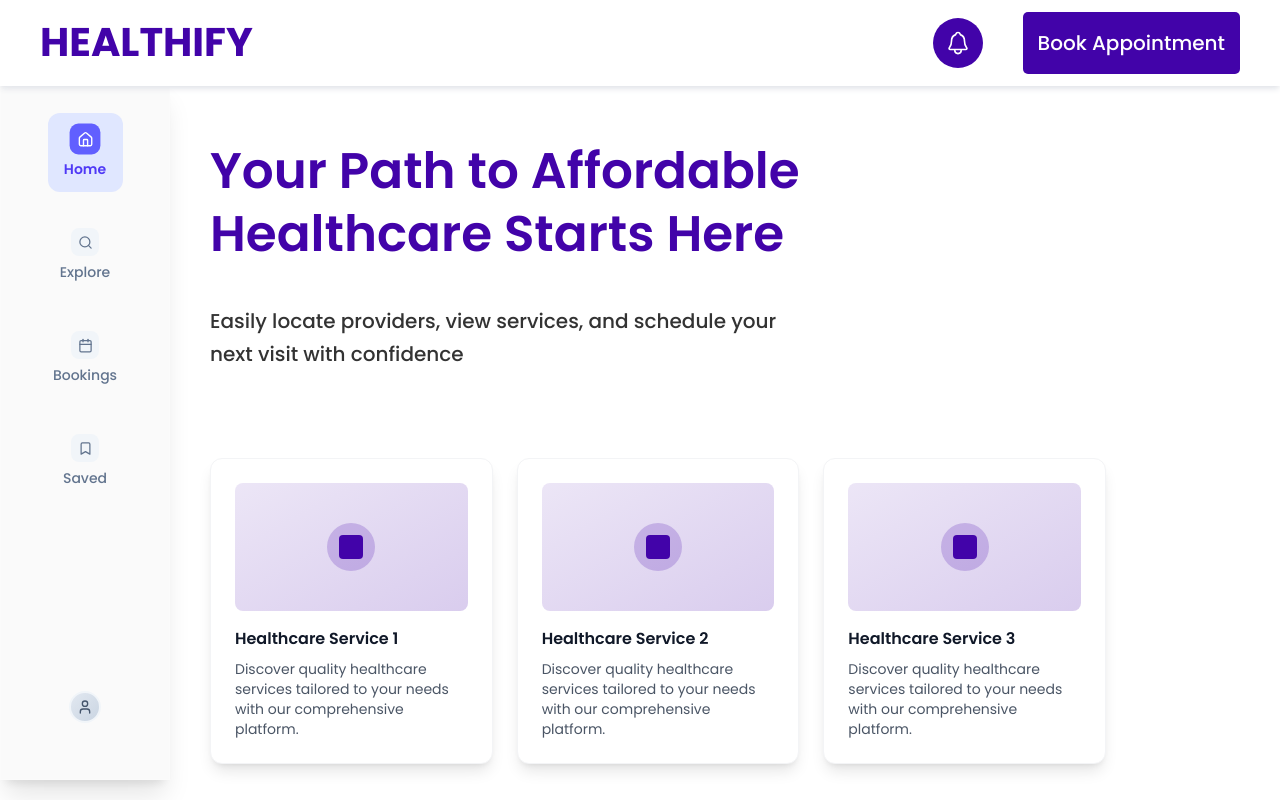
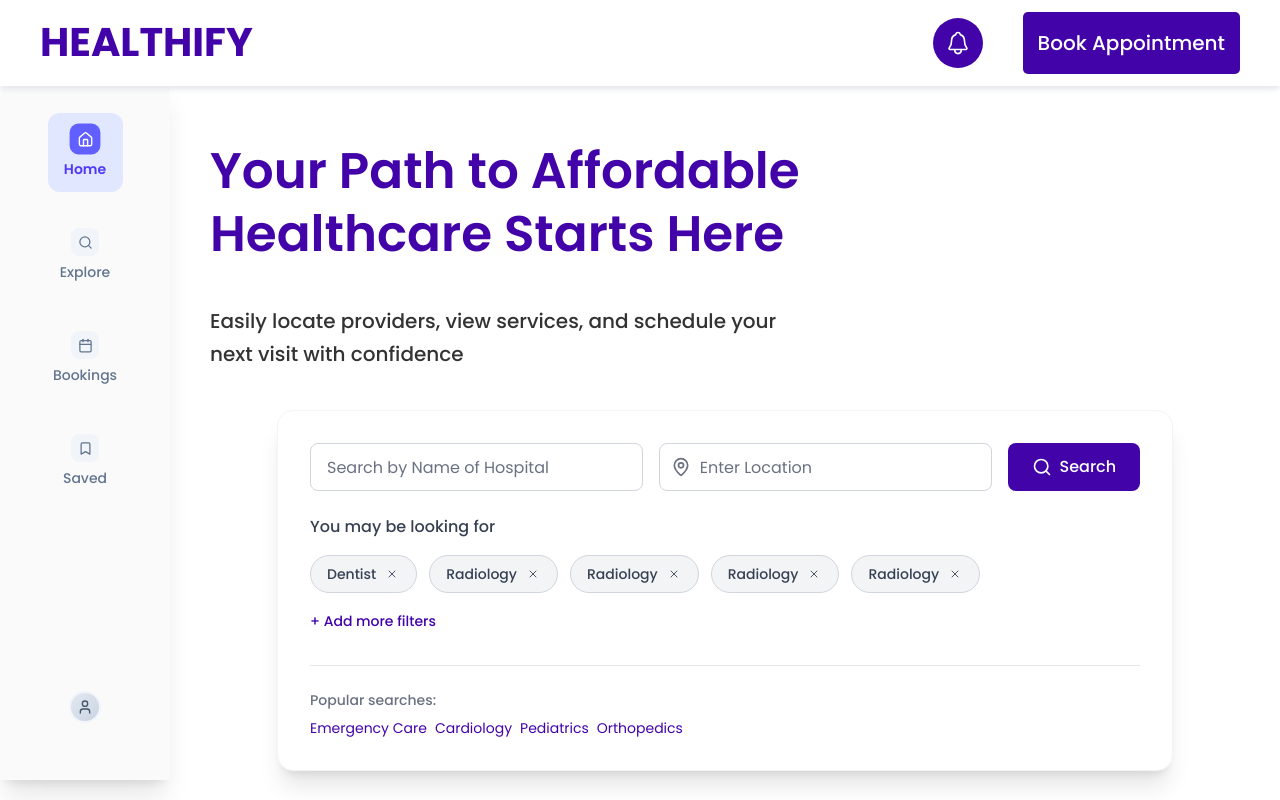
Before and after one commit to BusandCode/healthify, a Next.js app: page /home-page in a window 1280 px wide. Shown: the top 800 px of the page. Built offline with nearby package versions, Linux system fonts and the light colour scheme.

Commit message:
home-page

```diff
--- a/app/home-page/page.js
+++ b/app/home-page/page.js
@@ -1,6 +1,7 @@
 // app/page.js or pages/index.js (ROOT PAGE - NOT NESTED)
 // import Header from '../components/Header'
 import Header from '@/components/Header'
+import HospitalSearch from '@/components/HospitalSearch'
 import NavBar from '@/components/NavBar'
 
 export default function HomePage() {
@@ -22,6 +23,9 @@ export default function HomePage() {
           <p className='text-[#333333] text-[18px] lg:text-[20px] font-medium max-w-[600px] leading-relaxed'>
             Easily locate providers, view services, and schedule your next visit with confidence
           </p>
+
+          {/* Hospital Search */}
+          <HospitalSearch />
 
           {/* Content Grid */}
           <div className="w-full max-w-4xl">
--- /dev/null
+++ b/components/HospitalSearch.js
@@ -0,0 +1,113 @@
+"use client"
+import React, { useState } from 'react';
+import { Search, MapPin, X } from 'lucide-react';
+
+const HospitalSearch = () => {
+  const [searchQuery, setSearchQuery] = useState('');
+  const [location, setLocation] = useState('');
+  const [selectedFilters, setSelectedFilters] = useState([
+    'Dentist',
+    'Radiology',
+    'Radiology',
+    'Radiology',
+    'Radiology'
+  ]);
+
+  const handleRemoveFilter = (index) => {
+    const newFilters = selectedFilters.filter((_, i) => i !== index);
+    setSelectedFilters(newFilters);
+  };
+
+  const handleSearchSubmit = () => {
+    console.log('Searching for:', searchQuery, 'in location:', location);
+  };
+
+  return (
+    <div className="w-full max-w-4xl mx-auto bg-white rounded-2xl shadow-xl border border-gray-100 p-8">
+      {/* Search Form */}
+      <div className="mb-6">
+        <div className="flex flex-col lg:flex-row gap-4">
+          {/* Hospital Name Search */}
+          <div className="flex-1 relative">
+            <input
+              type="text"
+              placeholder="Search by Name of Hospital"
+              value={searchQuery}
+              onChange={(e) => setSearchQuery(e.target.value)}
+              className="w-full h-12 pl-4 pr-12 border border-gray-300 rounded-lg focus:outline-none focus:ring-2 focus:ring-[#4203a9] focus:border-transparent text-gray-700 placeholder-gray-500"
+            />
+          </div>
+
+          {/* Location Search */}
+          <div className="flex-1 relative">
+            <MapPin className="absolute left-3 top-1/2 transform -translate-y-1/2 w-5 h-5 text-gray-500" />
+            <input
+              type="text"
+              placeholder="Enter Location"
+              value={location}
+              onChange={(e) => setLocation(e.target.value)}
+              className="w-full h-12 pl-10 pr-4 border border-gray-300 rounded-lg focus:outline-none focus:ring-2 focus:ring-[#4203a9] focus:border-transparent text-gray-700 placeholder-gray-500"
+            />
+          </div>
+
+          {/* Search Button */}
+          <button
+            onClick={handleSearchSubmit}
+            className="h-12 px-6 bg-[#4203a9] text-white rounded-lg hover:bg-[#4203a9]/90 transition-colors duration-300 flex items-center justify-center min-w-[120px] font-medium"
+          >
+            <Search className="w-5 h-5 mr-2" />
+            Search
+          </button>
+        </div>
+      </div>
+
+      {/* Filter Section */}
+      <div className="space-y-4">
+        <h3 className="text-gray-700 font-medium">You may be looking for</h3>
+
+        <div className="flex flex-wrap gap-3">
+          {selectedFilters.map((filter, index) => (
+            <div
+              key={index}
+              className="flex items-center gap-2 bg-gray-100 hover:bg-gray-200 transition-colors duration-200 px-4 py-2 rounded-full border border-gray-300"
+            >
+              <span className="text-gray-700 font-medium text-sm">{filter}</span>
+              <button
+                onClick={() => handleRemoveFilter(index)}
+                className="w-4 h-4 flex items-center justify-center hover:bg-gray-300 rounded-full transition-colors duration-200"
+                aria-label={`Remove ${filter} filter`}
+              >
+                <X className="w-3 h-3 text-gray-600" />
+              </button>
+            </div>
+          ))}
+        </div>
+
+        {/* Add more filters button */}
+        <button className="text-[#4203a9] hover:text-[#4203a9]/80 font-medium text-sm transition-colors duration-200">
+          + Add more filters
+        </button>
+      </div>
+
+      {/* Popular Searches or Recent Searches could go here */}
+      <div className="mt-8 pt-6 border-t border-gray-200">
+        <div className="text-sm text-gray-500">
+          <span className="font-medium">Popular searches:</span>
+          <div className="flex flex-wrap gap-2 mt-2">
+            {['Emergency Care', 'Cardiology', 'Pediatrics', 'Orthopedics'].map((term, index) => (
+              <button
+                key={index}
+                onClick={() => setSearchQuery(term)}
+                className="text-[#4203a9] hover:text-[#4203a9]/80 hover:underline transition-colors duration-200"
+              >
+                {term}
+              </button>
+            ))}
+          </div>
+        </div>
+      </div>
+    </div>
+  );
+};
+
+export default HospitalSearch;
```
